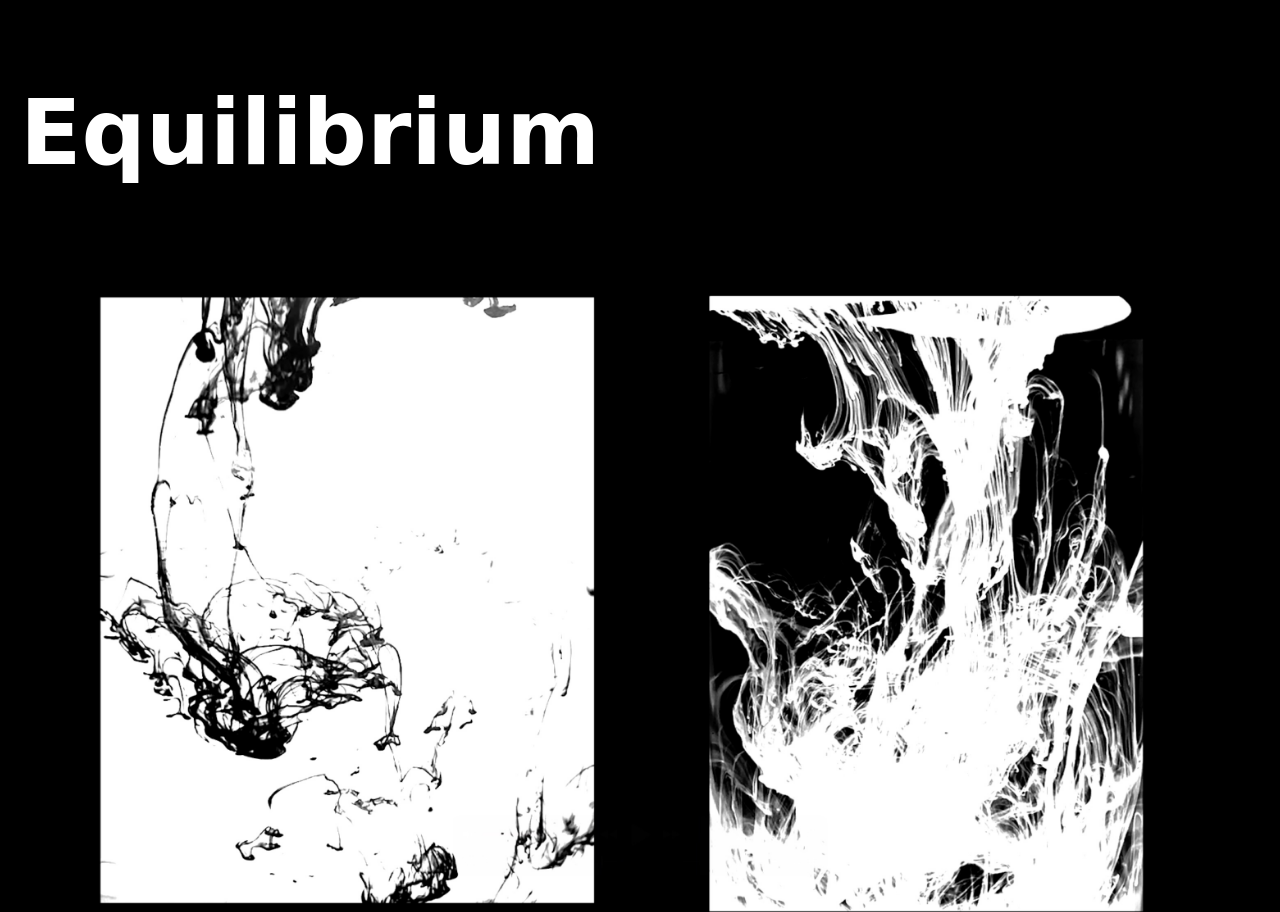
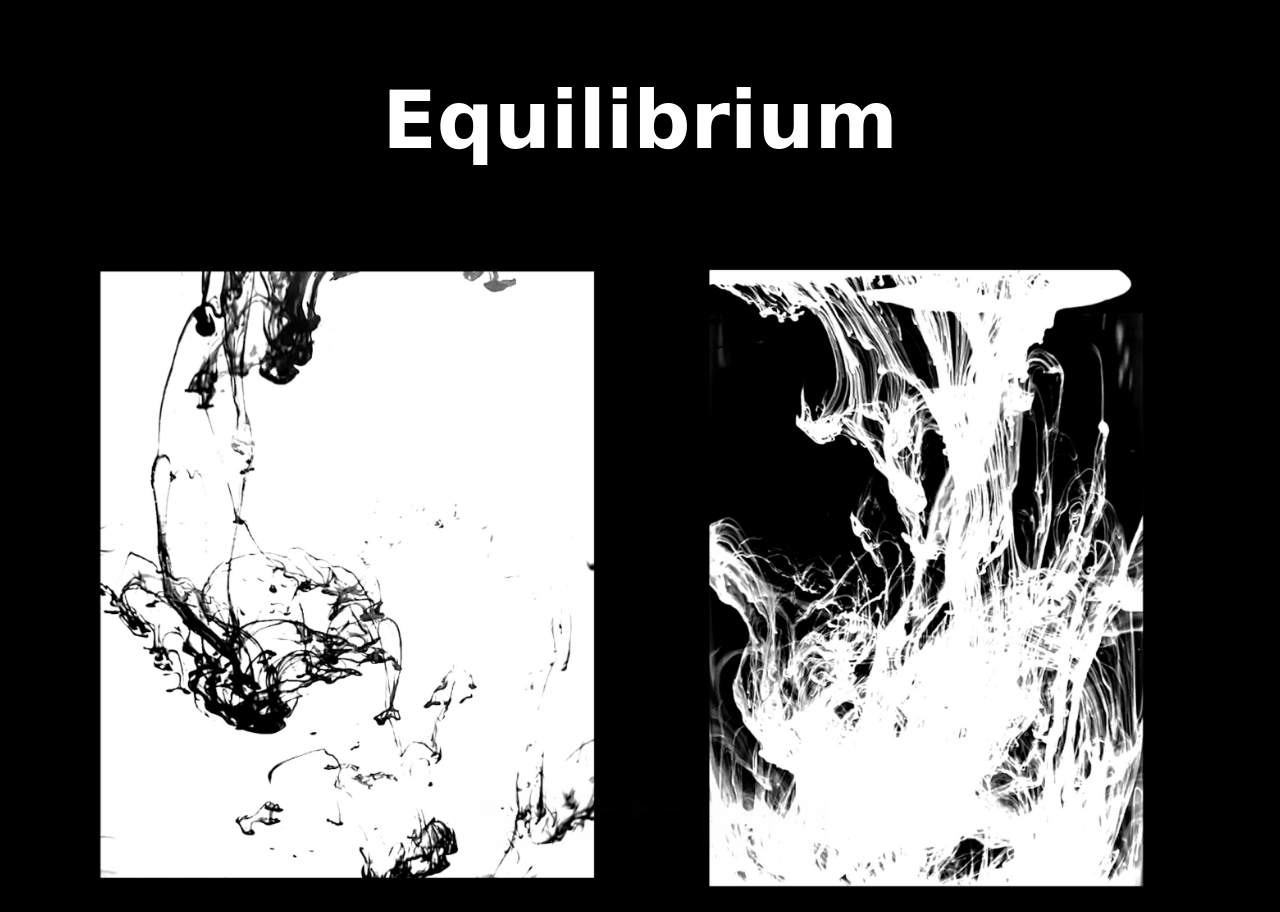
Before and after one commit to LuccaXX/mywebsite, a plain HTML site: page index.html in a window 1280 px wide. Shown: the top 912 px of the page. Drawn offline with Linux system fonts and the light colour scheme.

Commit message:
Update style.css

```diff
--- a/style.css
+++ b/style.css
@@ -38,7 +38,8 @@ body {
 }
 h1{
     font-family: cursive;
-    font-size: 90px;
+    font-size: 80px;
+    text-align: center;
 }
 img {
     width: 100%;
```
